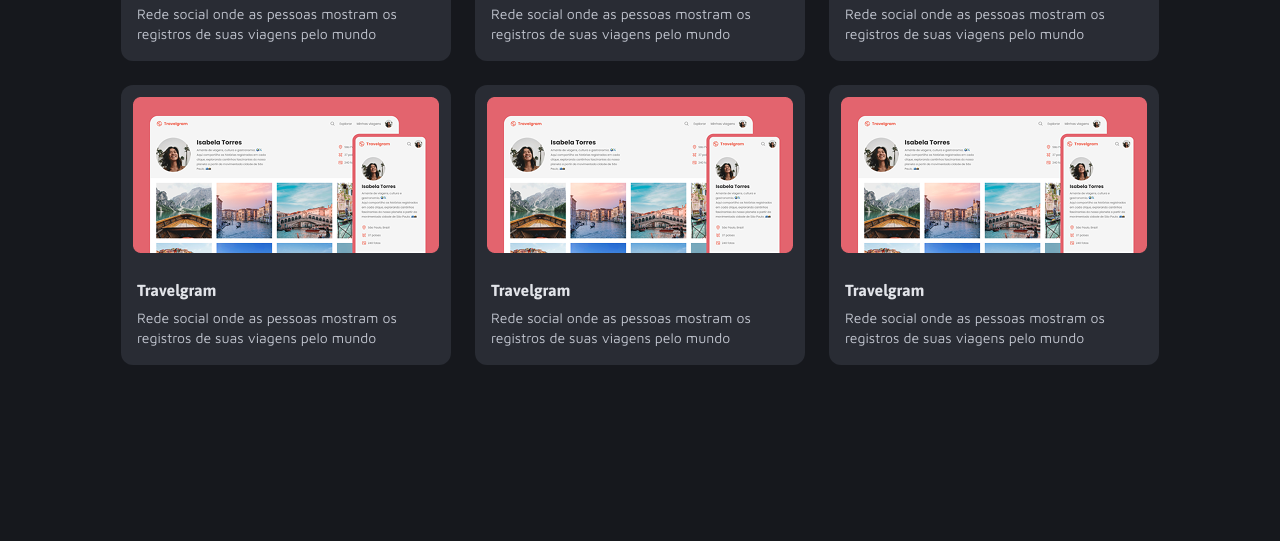
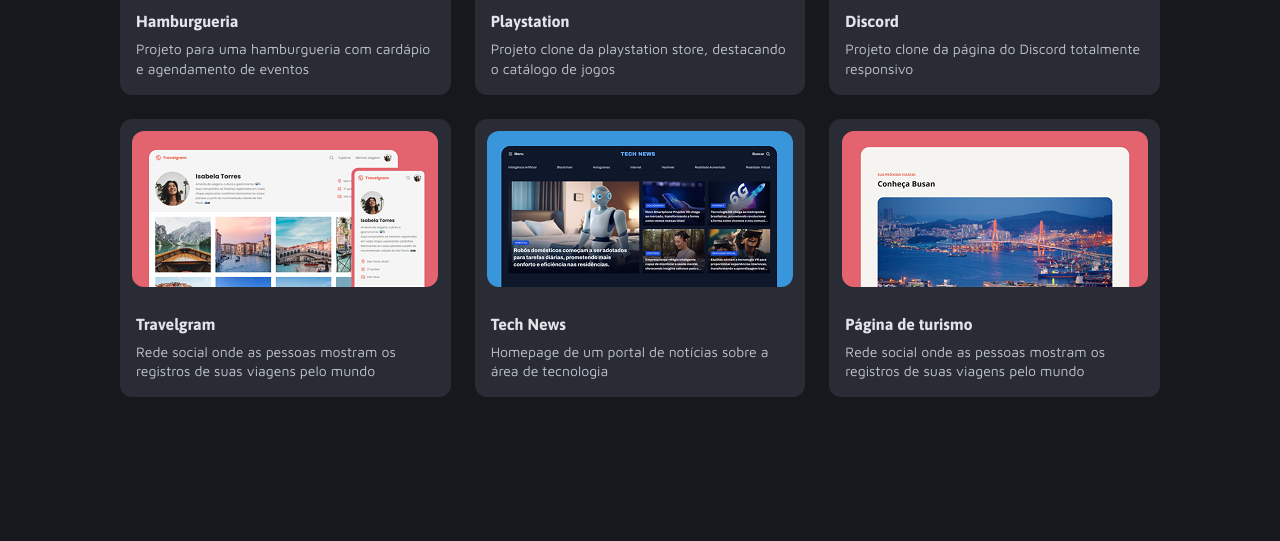
Before and after one commit to LCCavadinha/Rocketseat_projets, a plain HTML site: page index.html in a window 1280 px wide. Shown: the part 1164-1705 px from the top of the page. Before the commit the page ends 1673 px from the top, so only its background shows below. Drawn offline with Linux system fonts and the light colour scheme; files whose address does not match are found by name.

Commit message:
correção dos cards na section projects, adcionando bootstrap no header

```diff
--- a/index.html
+++ b/index.html
@@ -38,6 +38,7 @@
           <li><i class="fa-brands fa-css3-alt blue-color"></i>CSS</li>
           <li><i class="fa-brands fa-js yellow-color"></i>JavaScript</li>
           <li><i class="fa-brands fa-react blue-color"></i>React</li>
+          <li><i class="fa-brands fa-bootstrap bootstrap-color"></i>Bootstrap</li>
           <li><i class="fa-brands fa-node-js green-color"></i>Node.js</li>
         </ul>
       </div>
@@ -48,7 +49,7 @@
       </div>
     </div>
   </section>
-  <section id="projects" class="flex">
+  <section id="projects" class="container flex">
     <header class="sections-title flex ">
       <h3 class="red-color">Meu trabalho</h3>
       <h2>Veja os projetos em destaque</h2>
@@ -56,7 +57,34 @@
     <section class="cards grid">
       <div class="card flex">
         <figure>
-          <img src="./src/assets/images/image 2.png" alt="">
+          <img src="./src/assets/images/hamburgueria-bootstrap.png" alt="Projeto para uma hamburgueria com cardápio e agendamento de eventos">
+        </figure>
+        <article class="content">
+          <h4>Hamburgueria</h4>
+          <p>Projeto para uma hamburgueria com cardápio e agendamento de eventos</p>
+        </article>
+      </div>
+      <div class="card flex">
+        <figure>
+          <img src="./src/assets/images/página-clone-playstation.png" alt="Projeto clone da playstation store, destacando o catálogo de jogos">
+        </figure>
+        <article class="content">
+          <h4>Playstation</h4>
+          <p>Projeto clone da playstation store, destacando o catálogo de jogos</p>
+        </article>
+      </div>
+      <div class="card flex">
+        <figure>
+          <img src="./src/assets/images/desafio-discorsd.png" alt="Projeto clone da página do Discord totalmente responsivo">
+        </figure>
+        <article class="content">
+          <h4>Discord</h4>
+          <p>Projeto clone da página do Discord totalmente responsivo</p>
+        </article>
+      </div>
+      <div class="card flex">
+        <figure>
+          <img src="./src/assets/images/image 2.png" alt="Rede social onde as pessoas mostram os registros de suas viagens pelo mundo">
         </figure>
         <article class="content">
           <h4>Travelgram</h4>
@@ -65,46 +93,19 @@
       </div>
       <div class="card flex">
         <figure>
-          <img src="./src/assets/images/image 2.png" alt="">
+          <img src="./src/assets/images/image 3.png" alt="Homepage de um portal de notícias sobre a área de tecnologia">
         </figure>
         <article class="content">
-          <h4>Travelgram</h4>
-          <p>Rede social onde as pessoas mostram os registros de suas viagens pelo mundo</p>
+          <h4>Tech News</h4>
+          <p>Homepage de um portal de notícias sobre a área de tecnologia</p>
         </article>
       </div>
       <div class="card flex">
         <figure>
-          <img src="./src/assets/images/image 2.png" alt="">
+          <img src="./src/assets/images/image 4.png" alt="Rede social onde as pessoas mostram os registros de suas viagens pelo mundo">
         </figure>
         <article class="content">
-          <h4>Travelgram</h4>
-          <p>Rede social onde as pessoas mostram os registros de suas viagens pelo mundo</p>
-        </article>
-      </div>
-      <div class="card flex">
-        <figure>
-          <img src="./src/assets/images/image 2.png" alt="">
-        </figure>
-        <article class="content">
-          <h4>Travelgram</h4>
-          <p>Rede social onde as pessoas mostram os registros de suas viagens pelo mundo</p>
-        </article>
-      </div>
-      <div class="card flex">
-        <figure>
-          <img src="./src/assets/images/image 2.png" alt="">
-        </figure>
-        <article class="content">
-          <h4>Travelgram</h4>
-          <p>Rede social onde as pessoas mostram os registros de suas viagens pelo mundo</p>
-        </article>
-      </div>
-      <div class="card flex">
-        <figure>
-          <img src="./src/assets/images/image 2.png" alt="">
-        </figure>
-        <article class="content">
-          <h4>Travelgram</h4>
+          <h4>Página de turismo</h4>
           <p>Rede social onde as pessoas mostram os registros de suas viagens pelo mundo</p>
         </article>
       </div>
--- a/src/css/global.css
+++ b/src/css/global.css
@@ -9,6 +9,7 @@
   --color-red: #E3646E;
   --color-purple: #BB72E9;
   --color-blue: #3996DB;
+  --bootstrap-color: #0d6efd;
   --color-green: #82BC4F;
   --color-yellow: #EABD5F;
   --base-gray-600: #E2E4E9;
--- a/src/css/header.css
+++ b/src/css/header.css
@@ -18,6 +18,7 @@
     justify-content: center;
     align-items: center;
     gap: 56px;
+    justify-self: center;
 
 
     .avatar {
--- a/src/css/sections.css
+++ b/src/css/sections.css
@@ -4,7 +4,7 @@
   align-items: center;
   text-align: center;
   gap: 56px;
-  padding-block:72px 144px;
+  padding-block: 72px 144px;
 
   .sections-title {
     /* margin-block: 72px 56px ; */
@@ -12,23 +12,29 @@
     gap: 8px;
   }
 
-  .cards{
-    /* max-width: 1040px;
-    width: 100%; */
+  .cards {
+    max-width: 1040px;
+    width: 100%;
     /* margin: 0 auto; */
     grid-template-columns: repeat(3, 1fr);
     /* grid-auto-flow: column; */
     gap: 24px;
 
     .card {
-      width: 330px;
-      height: 280px;
       flex-direction: column;
       align-items: center;
       gap: 20px;
       background-color: var(--base-gray-300);
       padding: 12px;
-      border-radius: 12px ;
+      border-radius: 12px;
+
+      figure {
+        img {
+          max-width: 100%;
+          height: auto;
+          border-radius: 12px;
+        }
+      }
 
       .content {
         text-align: start;
--- a/src/css/utility.css
+++ b/src/css/utility.css
@@ -25,3 +25,7 @@
 .yellow-color {
   color: var(--color-yellow);
 }
+
+.bootstrap-color {
+  color: var(--bootstrap-color);
+}
```
Also changed, not shown: src/assets/images/desafio-discorsd.png (added), src/assets/images/hamburgueria-bootstrap.png (added), src/assets/images/image 3.png (added), src/assets/images/image 4.png (added), src/assets/images/página-clone-playstation.png (added).
